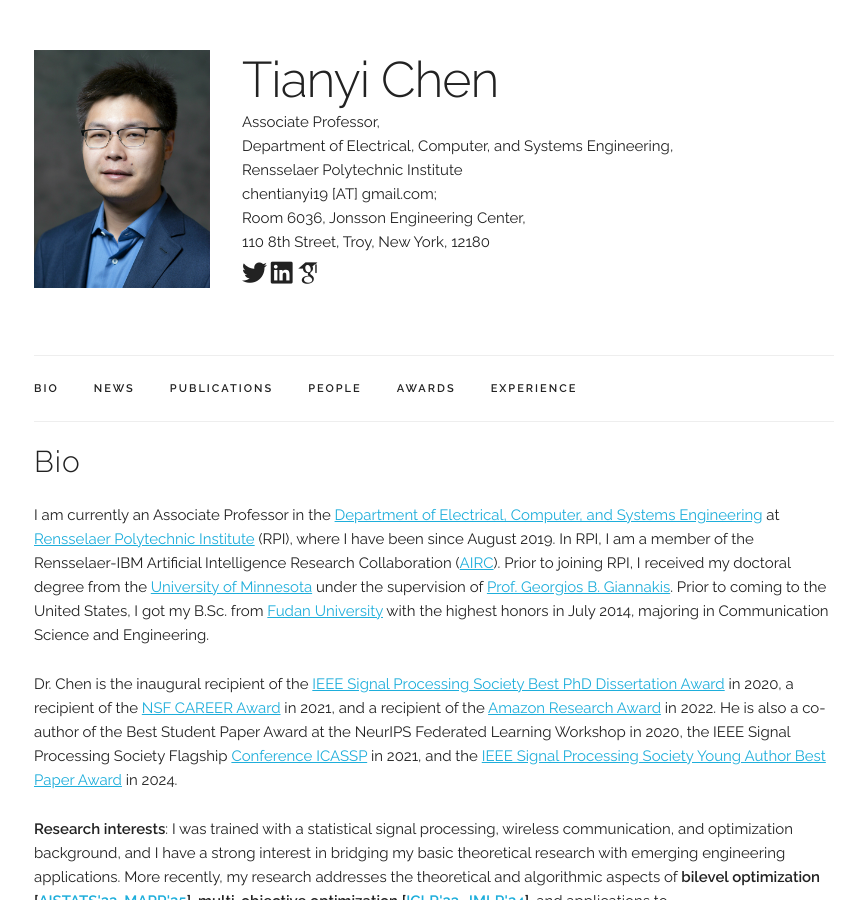
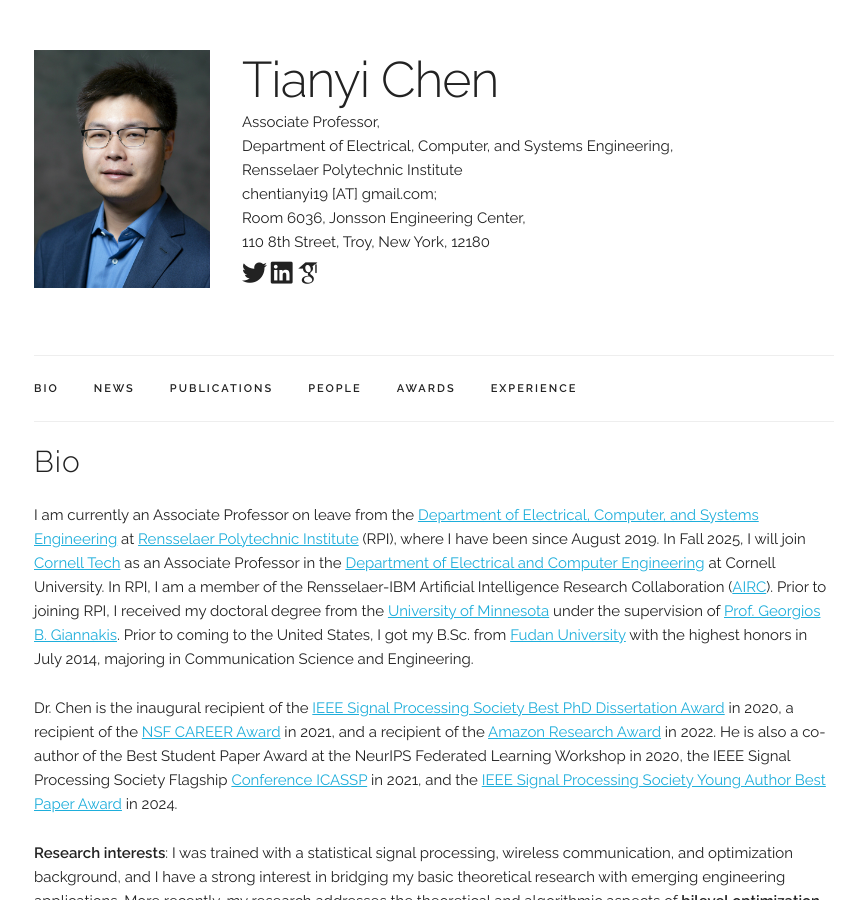
Before and after one commit to chentianyi19/chentianyi19.github.io, a Jekyll site: the page built from index.html, in a window 1280 px wide and 900 px high. Shown: the whole window, without its empty margins (206-1065 px from the left). Built offline with Jekyll 4.4.1, drawn with Linux system fonts in a browser that asks for light colours; some web fonts are replaced; comment, search, counter and statistics services are not loaded.

Commit message:
Update index.html

```diff
--- a/index.html
+++ b/index.html
@@ -7,7 +7,7 @@
 <div class="docs-section" id="bio">
   <h4>Bio</h4>
 
-  <p> I am currently an Associate Professor in the <a href="https://www.ecse.rpi.edu/">Department of Electrical, Computer, and Systems Engineering</a> at <a href="http://www.rpi.edu/">Rensselaer Polytechnic Institute</a> (RPI), where I have been since August 2019.
+  <p> I am currently an Associate Professor on leave from the <a href="https://www.ecse.rpi.edu/">Department of Electrical, Computer, and Systems Engineering</a> at <a href="http://www.rpi.edu/">Rensselaer Polytechnic Institute</a> (RPI), where I have been since August 2019. In Fall 2025, I will join <a href="https://tech.cornell.edu/">Cornell Tech</a> as an Associate Professor in the <a href="https://www.engineering.cornell.edu/ece/">Department of Electrical and Computer Engineering</a> at Cornell University.
   In RPI, I am a member of the Rensselaer-IBM Artificial Intelligence Research Collaboration (<a href="https://airc.rpi.edu/about/join-us">AIRC</a>).
   Prior to joining RPI, I received my doctoral degree from the <a href="https://ece.umn.edu/">University of Minnesota</a> under the supervision of <a href="http://spincom.umn.edu/">Prof. Georgios B. Giannakis</a>.
   Prior to coming to the United States, I got my B.Sc. from <a href="http://www.fudan.edu.cn/en/"> Fudan University</a> with the highest honors in July 2014, majoring in Communication Science and Engineering. </p>
```
